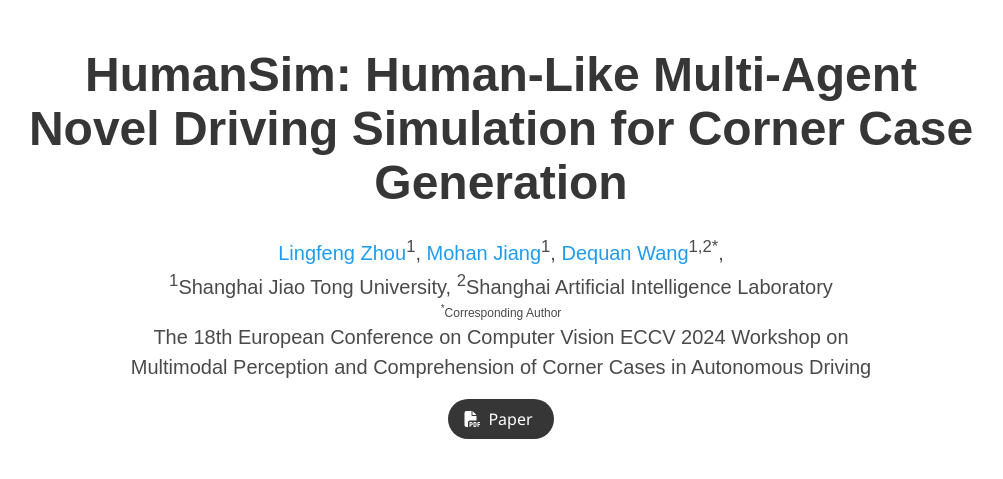
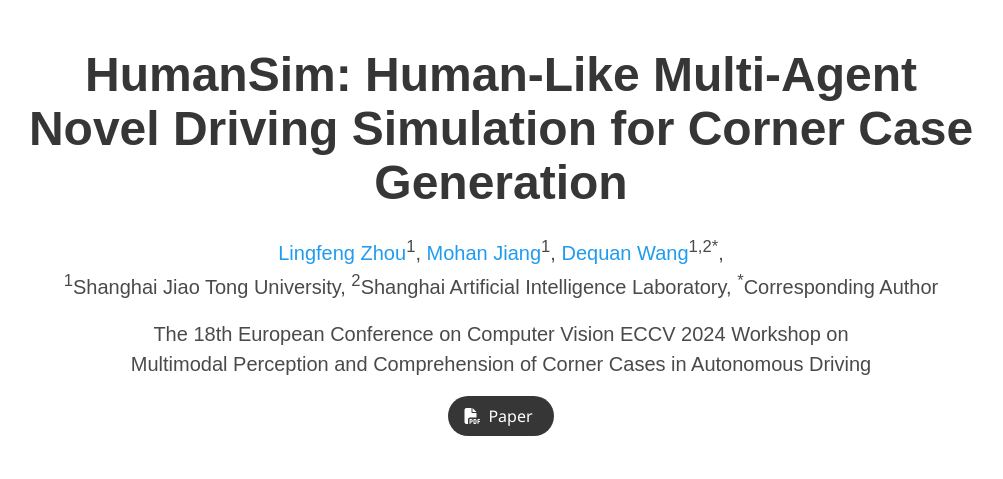
Before and after one commit to HumanSim/HumanSim.github.io, a plain HTML site: page index.html in a window 1280 px wide. Shown: the top 479 px of the page, without its empty margins (139-1142 px from the left). Drawn offline with nearby package versions, Linux system fonts and the light colour scheme; some icons are missing; a web font is replaced by a local one.

```diff
--- a/index.html
+++ b/index.html
@@ -101,11 +101,12 @@
 
           <div class="is-size-5 publication-authors">
             <span class="author-block"><sup>1</sup>Shanghai Jiao Tong University, </span>
-            <span class="author-block"><sup>2</sup>Shanghai Artificial Intelligence Laboratory</span>
+            <span class="author-block"><sup>2</sup>Shanghai Artificial Intelligence Laboratory, </span>
+            <span class="author-block"><sup>*</sup>Corresponding Author</span>
           </div>
 
           <div class="is-size-7 publication-authors">
-            <span class="author-block"><sup>*</sup>Corresponding Author</span>
+            <span class="author-block">   </span>
           </div>
 
           <div class="is-size-5 publication-authors">
```
